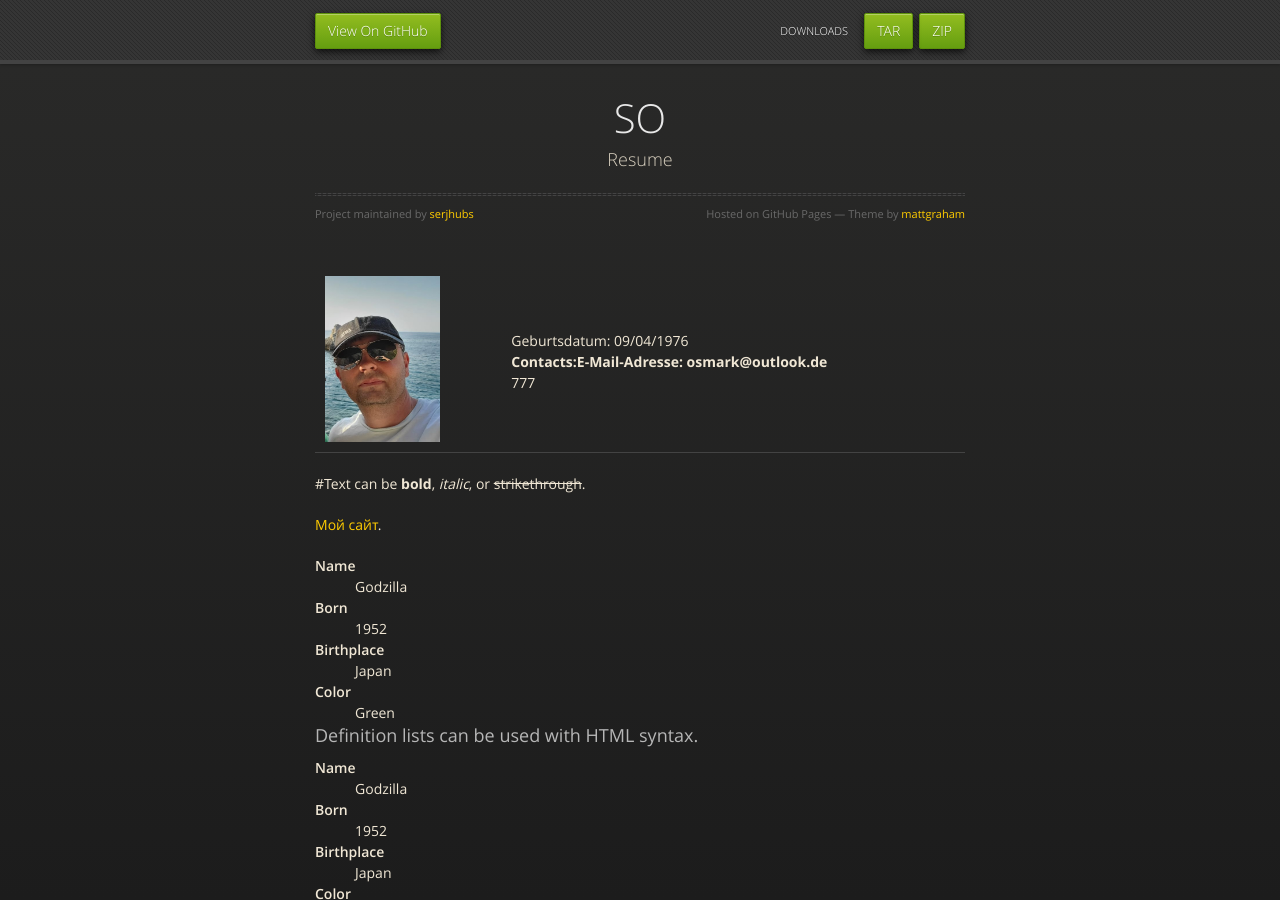
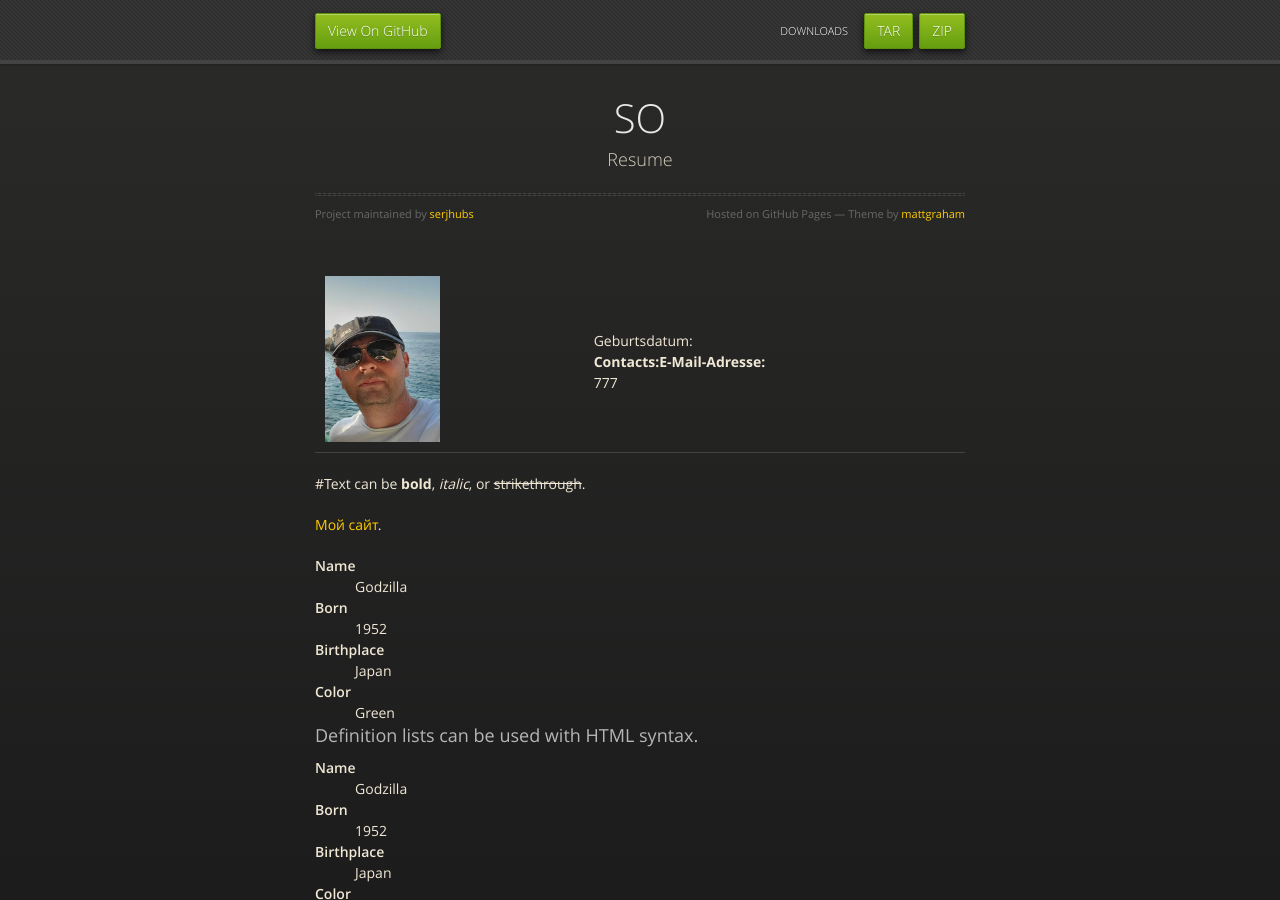
Before and after one commit to serjhubs/Resume, a Jekyll site: the page built from index.md, in a window 1280 px wide and 900 px high. Built offline with Jekyll 4.4.1, drawn with Linux system fonts in a browser that asks for light colours.

Commit message:
Update index.md

```diff
--- a/index.md
+++ b/index.md
@@ -4,8 +4,8 @@ layout: default
 <Html>
    <table><tr>
       <td><img src="https://github.com/serjhubs/Resume/blob/main/_includes/SO.jpeg?raw=true" width="115" heihgt="125"></td>
-      <td> Geburtsdatum: 09/04/1976
-       <br><strong>Contacts:E-Mail-Adresse: osmark@outlook.de</strong>
+      <td> Geburtsdatum:
+       <br><strong>Contacts:E-Mail-Adresse:</strong>
         <br>777
       </td>
    </tr>
```
